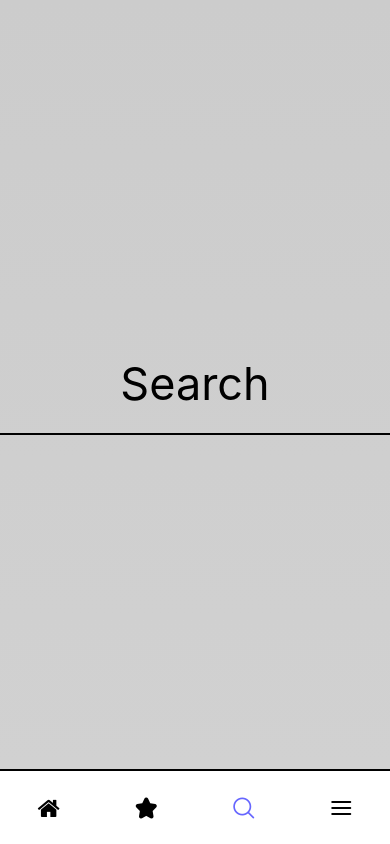
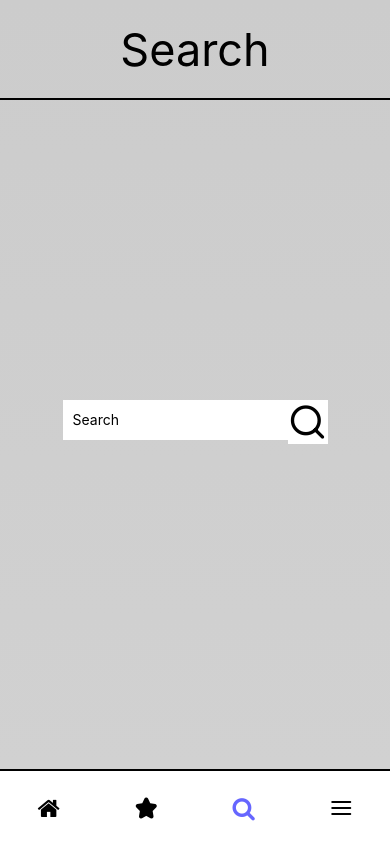
Before and after one commit to MatiasRueda/Noticias, a React Native app: screen /sSBuscar in a window 390 px wide. Built offline with nearby package versions, Linux system fonts and the light colour scheme.

Commit message:
Agrego formulario

```diff
--- /dev/null
+++ b/src/components/dumb/DMasVista.tsx
@@ -0,0 +1,56 @@
+import { TextStyle, View, StyleSheet, Image, Text } from "react-native";
+import { Noticia } from "../../types/type";
+
+type Parametros = {
+  color: string;
+  noticia: Noticia;
+};
+
+export default function DMasVista({ ...rest }: Parametros): JSX.Element {
+  const texto: TextStyle = {
+    color: rest.color,
+  };
+
+  return (
+    <View style={estilos.contenedor}>
+      <View style={estilos.contenedorImagen}>
+        <Image
+          style={estilos.imagen}
+          source={{
+            uri: rest.noticia.multimedia
+              ? rest.noticia.multimedia[0].url
+              : rest.noticia.media?.length
+              ? rest.noticia.media[0]["media-metadata"]![0].url
+              : undefined,
+          }}
+        />
+      </View>
+      <View style={estilos.contenedorTexto}>
+        <Text style={texto}>{rest.noticia.title}</Text>
+      </View>
+    </View>
+  );
+}
+
+const estilos = StyleSheet.create({
+  contenedor: {
+    padding: 10,
+    alignItems: "center",
+    flexDirection: "row",
+  },
+  contenedorImagen: {
+    height: 75,
+    width: "30%",
+  },
+  imagen: {
+    flex: 1,
+    width: null,
+    height: null,
+    resizeMode: "contain",
+  },
+
+  contenedorTexto: {
+    width: "65%",
+    marginLeft: 15,
+  },
+});
--- /dev/null
+++ b/src/components/smart/SFBusqueda.tsx
@@ -0,0 +1,77 @@
+import { Text, View, TextInput, Button, StyleSheet } from "react-native";
+import { useForm, Controller } from "react-hook-form";
+import { Feather } from "@expo/vector-icons";
+import { useNavigation } from "@react-navigation/native";
+
+export default function SFBusqueda() {
+  const {
+    control,
+    handleSubmit,
+    formState: { errors },
+  } = useForm({
+    defaultValues: {
+      busqueda: "",
+    },
+  });
+
+  const navigate = useNavigation();
+  const onSubmit = (data: any) => {
+    navigate.navigate("section" as never);
+  };
+
+  return (
+    <View style={estilos.formulario}>
+      <View style={estilos.contFormulario}>
+        <View style={estilos.contInput}>
+          <Controller
+            control={control}
+            rules={{
+              required: true,
+            }}
+            render={({ field: { onChange, onBlur, value } }) => (
+              <TextInput
+                placeholder="Search"
+                style={estilos.input}
+                onBlur={onBlur}
+                onChangeText={onChange}
+                value={value}
+              />
+            )}
+            name="busqueda"
+          />
+          {errors.busqueda && <Text>This is required.</Text>}
+        </View>
+        <Feather
+          name="search"
+          style={{ backgroundColor: "white" }}
+          size={40}
+          color="black"
+          onPress={handleSubmit(onSubmit)}
+        />
+      </View>
+    </View>
+  );
+}
+
+const estilos = StyleSheet.create({
+  formulario: {
+    flex: 1,
+    alignItems: "center",
+    justifyContent: "center",
+  },
+
+  contFormulario: {
+    flexDirection: "row",
+    alignItems: "flex-start",
+  },
+
+  contInput: {
+    height: 70,
+  },
+  input: {
+    height: 40,
+    width: 225,
+    paddingLeft: 10,
+    backgroundColor: "#ffffff",
+  },
+});
--- /dev/null
+++ b/src/components/smart/SMasVistos.tsx
@@ -0,0 +1,29 @@
+import { FlatList, SafeAreaView, StyleSheet } from "react-native";
+import { masVistos } from "../../auxiliar/masVistos";
+import { useTemaContext } from "../../context/TemaContext";
+import DMasVista from "../dumb/DMasVista";
+
+export default function SMasVistos(): JSX.Element {
+  const tema = useTemaContext();
+  const noticias = masVistos.results;
+
+  return (
+    <SafeAreaView style={estilos.contenedor}>
+      <FlatList
+        data={noticias}
+        keyExtractor={(e) => e.title}
+        renderItem={(e) => (
+          <DMasVista color={tema.color.texto} noticia={e.item} />
+        )}
+      />
+    </SafeAreaView>
+  );
+}
+
+const estilos = StyleSheet.create({
+  contenedor: {
+    flex: 1,
+    alignItems: "center",
+    justifyContent: "center",
+  },
+});
--- a/src/components/smart/SNMasVistos.tsx
+++ /dev/null
@@ -1,6 +0,0 @@
-import { masVistos } from "../../auxiliar/masVistos";
-import SNoticias from "./SNoticias";
-
-export default function SNMasVistos(): JSX.Element {
-  return <SNoticias noticias={masVistos.results} />;
-}
--- a/src/components/smart/SNavigation.tsx
+++ b/src/components/smart/SNavigation.tsx
@@ -59,8 +59,8 @@ export default function SNavigation(): JSX.Element {
         component={SSBuscar}
         options={{
           tabBarIcon: ({ focused }) => (
-            <AntDesign
-              name="search1"
+            <FontAwesome
+              name="search"
               size={24}
               color={focused ? tema.color.textoSecundario : tema.color.texto}
             />
--- a/src/screens/Buscar.tsx
+++ b/src/screens/Buscar.tsx
@@ -3,6 +3,7 @@ import { StyleSheet } from "react-native";
 import { LinearGradient } from "expo-linear-gradient";
 import { useTemaContext } from "../context/TemaContext";
 import DTitulo from "../components/dumb/DTitulo";
+import SFBusqueda from "../components/smart/SFBusqueda";
 
 export default function Buscar(): JSX.Element {
   const tema = useTemaContext();
@@ -10,6 +11,7 @@ export default function Buscar(): JSX.Element {
   return (
     <LinearGradient colors={tema.color.fondo} style={estilos.contenedor}>
       <DTitulo titulo="Search" color={tema.color.texto} />
+      <SFBusqueda />
     </LinearGradient>
   );
 }
--- a/src/screens/MasVistos.tsx
+++ b/src/screens/MasVistos.tsx
@@ -1,10 +1,9 @@
 import Constants from "expo-constants";
-import { Text, StyleSheet } from "react-native";
+import { StyleSheet } from "react-native";
 import { LinearGradient } from "expo-linear-gradient";
 import { useTemaContext } from "../context/TemaContext";
 import DTitulo from "../components/dumb/DTitulo";
-import SNoticias from "../components/smart/SNoticias";
-import SNMasVistos from "../components/smart/SNMasVistos";
+import SMasVistos from "../components/smart/SMasVistos";
 
 export default function MasVistos(): JSX.Element {
   const tema = useTemaContext();
@@ -12,7 +11,7 @@ export default function MasVistos(): JSX.Element {
   return (
     <LinearGradient colors={tema.color.fondo} style={estilos.contenedor}>
       <DTitulo titulo="Mas vistos" color={tema.color.texto} />
-      <SNMasVistos />
+      <SMasVistos />
     </LinearGradient>
   );
 }
```
Also changed, not shown: package.json (+5 -4 lines), src/components/dumb/DRecomendaciones.tsx (added, +9 -0 lines), 1 other file (tests, documents, lock files or other folders).
